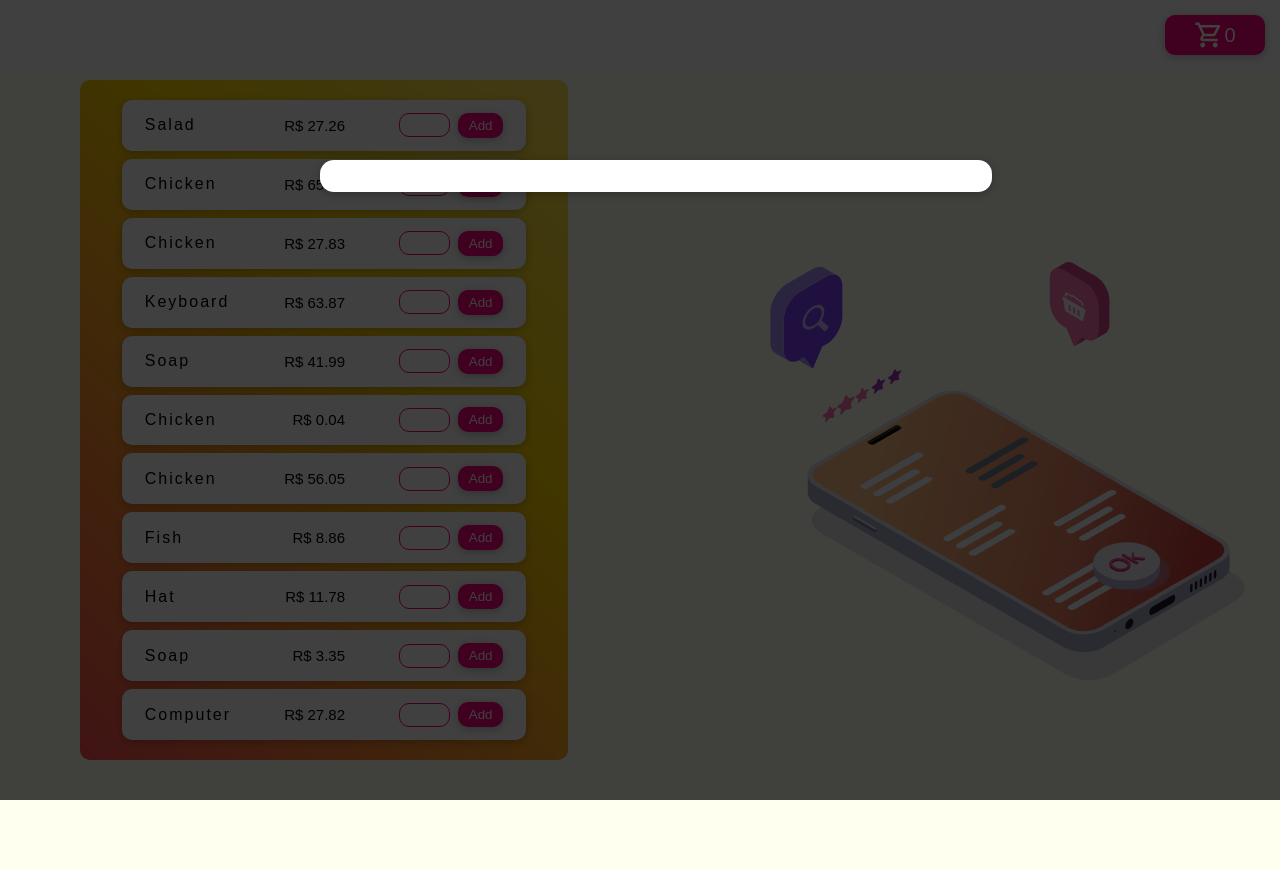
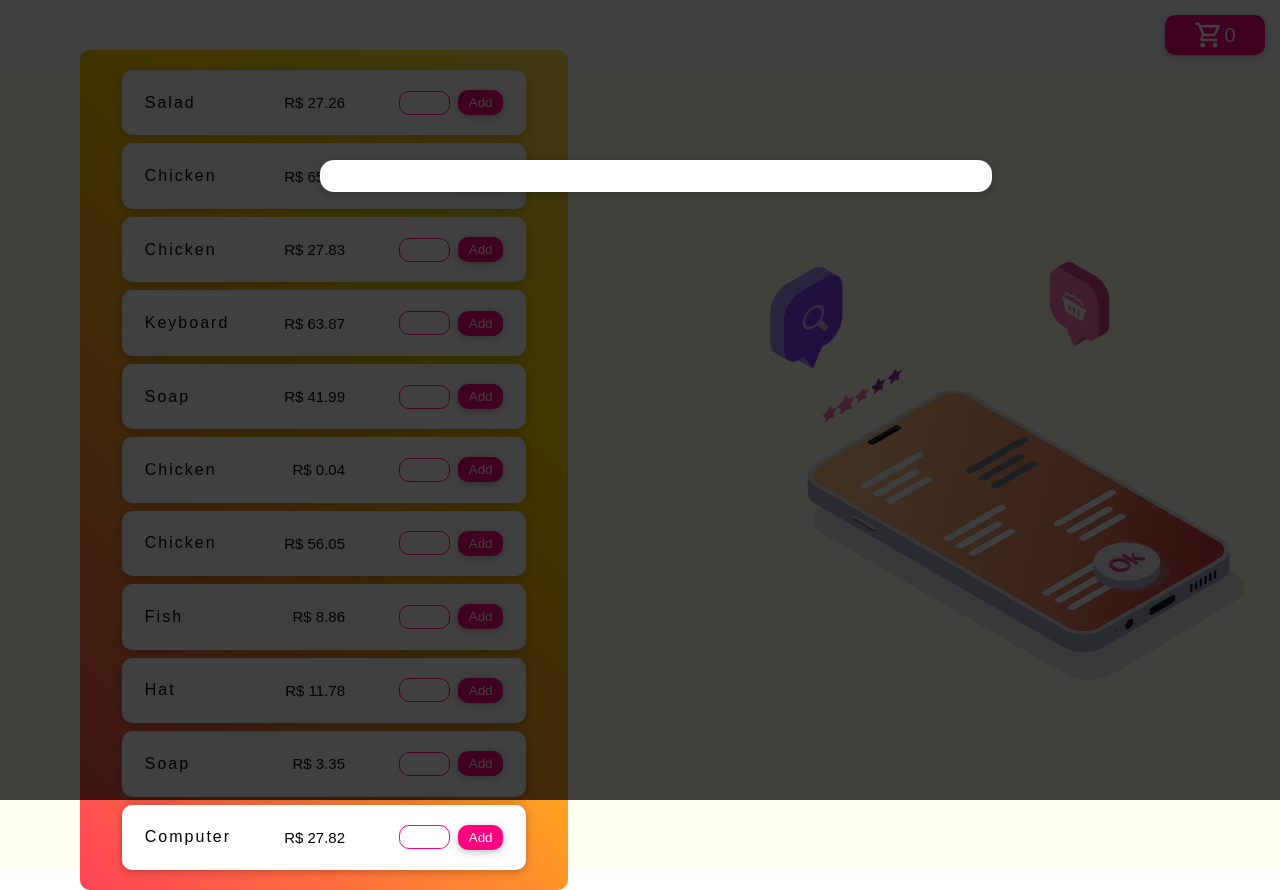
Before and after one commit to CibeleMartins/carrinho-compras, a React (Create React App) app: page / in a window 1280 px wide. Built offline with nearby package versions, Linux system fonts and the light colour scheme; the HTML template or start-up script is replaced by a standard one.

Commit message:
🚧 feat: pequena alteração css na lista de produtos

```diff
--- a/src/components/Cart/Modal/Modal.jsx
+++ b/src/components/Cart/Modal/Modal.jsx
@@ -3,7 +3,7 @@ import ReactDOM from 'react-dom';
 
 const ModalOverlay = props => {
   return (
-    <div className={classes.backdrop}>
+    <div className={classes.backdrop} onClick={props.onClose}>
       <div className={classes.modal}>
         <div className={classes.content}>{props.children}</div>
       </div>
--- a/src/components/ProductsList/ProductsList.jsx
+++ b/src/components/ProductsList/ProductsList.jsx
@@ -12,13 +12,12 @@ const ProductLists = () => {
 
     <VStack
       w="35%"
-      h="80vh"
+      h="100%"
       borderRadius={10}
       padding={20}
       className={style.gradient}
       alignItems="center"
-      marginLeft={80}
-      marginBottom={100}>
+      marginLeft={80}>
       {listProducts.map((i)=> {
         return <Product nameProduct={i.name} productPrice={i.price}/>
       })}
```
